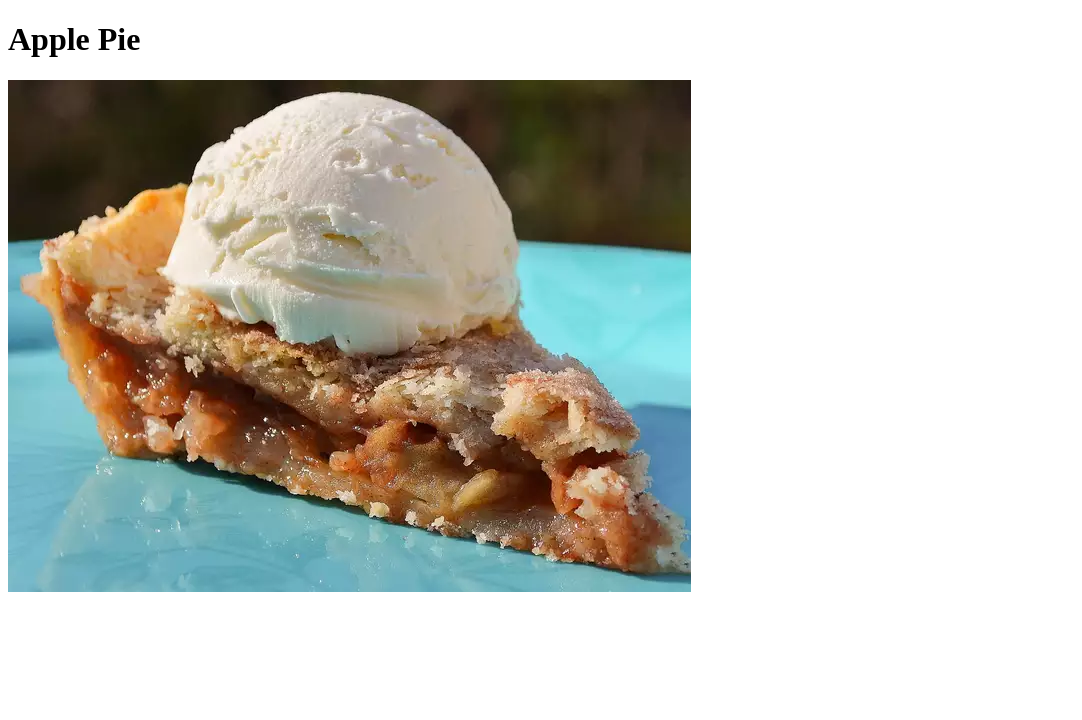
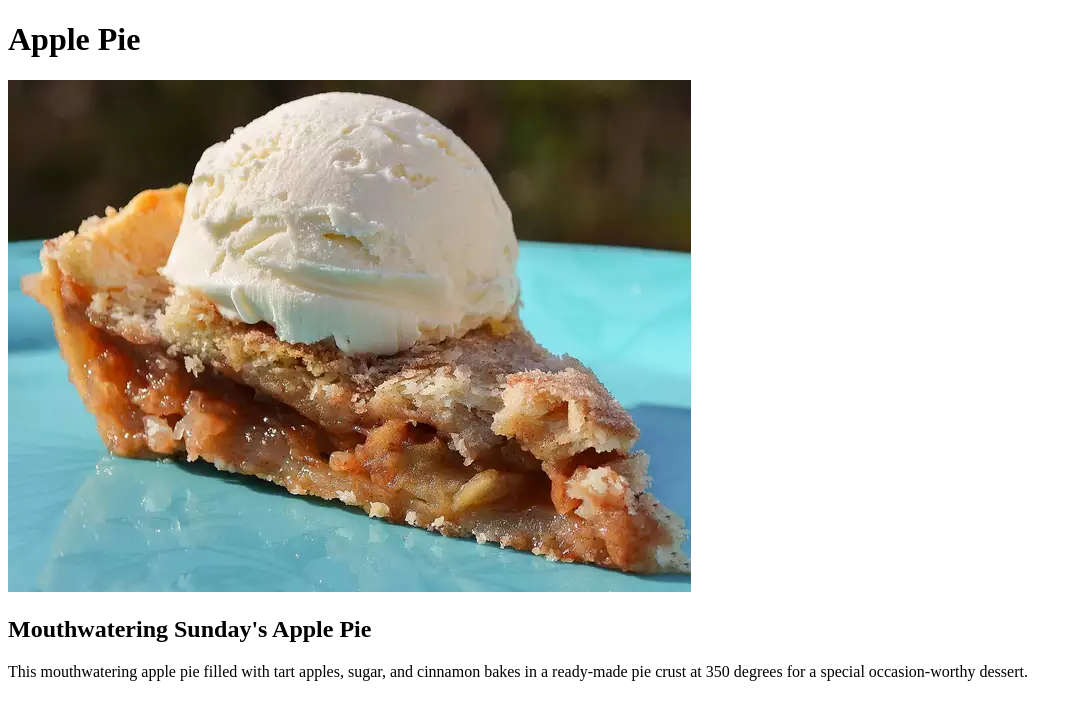
Before and after one commit to elpacificmb/odin-recipes, a plain HTML site: page recipes/apple_pie.html in a window 1280 px wide. Shown: the whole page, without its empty margins (0-1082 px from the left). Drawn offline with Linux system fonts and the light colour scheme.

Commit message:
Add apple pie's recipe description

```diff
--- a/recipes/apple_pie.html
+++ b/recipes/apple_pie.html
@@ -8,5 +8,7 @@
 <body>
     <h1>Apple Pie</h1>
     <img src="../apple-pie.webp" alt="Apple Pie">
+    <h2>Mouthwatering Sunday's Apple Pie</h2>
+    <p>This mouthwatering apple pie filled with tart apples, sugar, and cinnamon bakes in a ready-made pie crust at 350 degrees for a special occasion-worthy dessert.</p>
 </body>
 </html>
```
